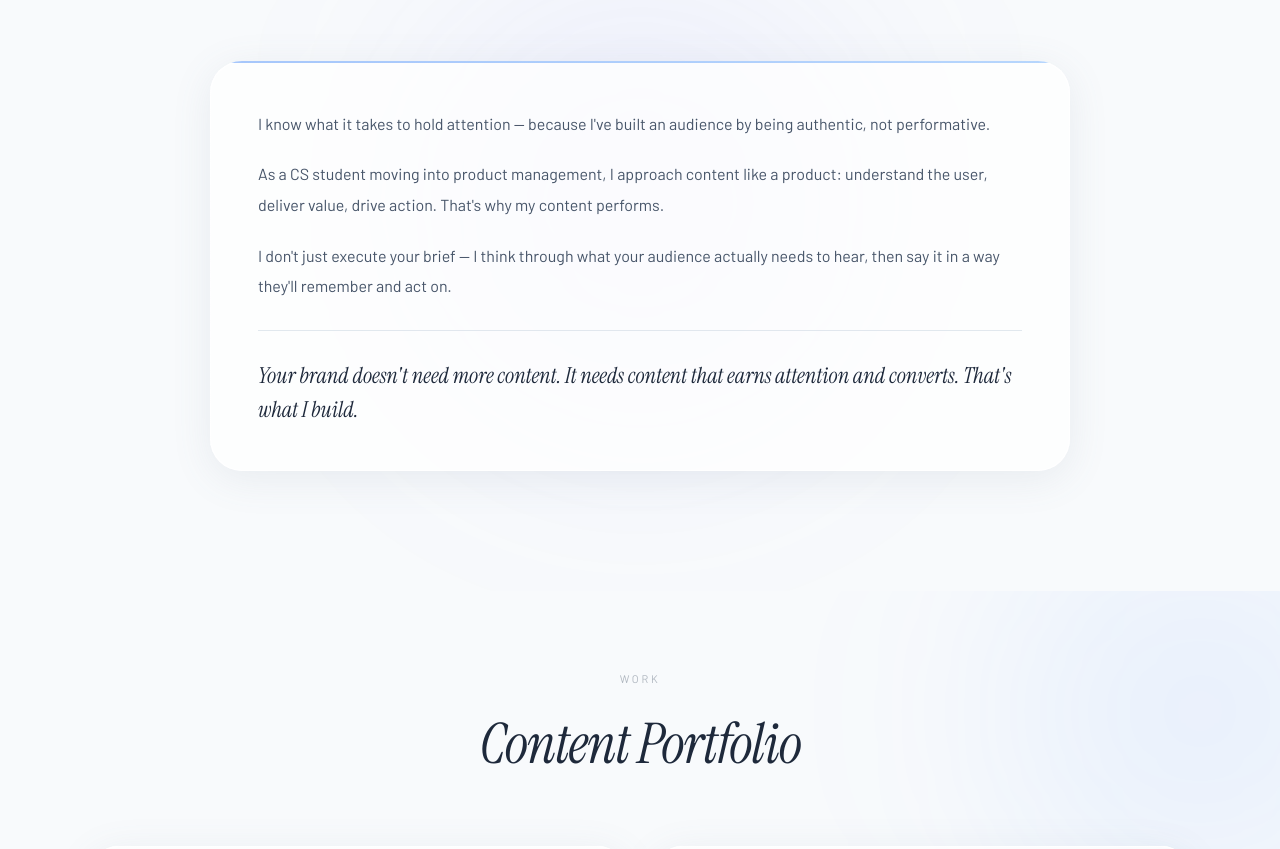
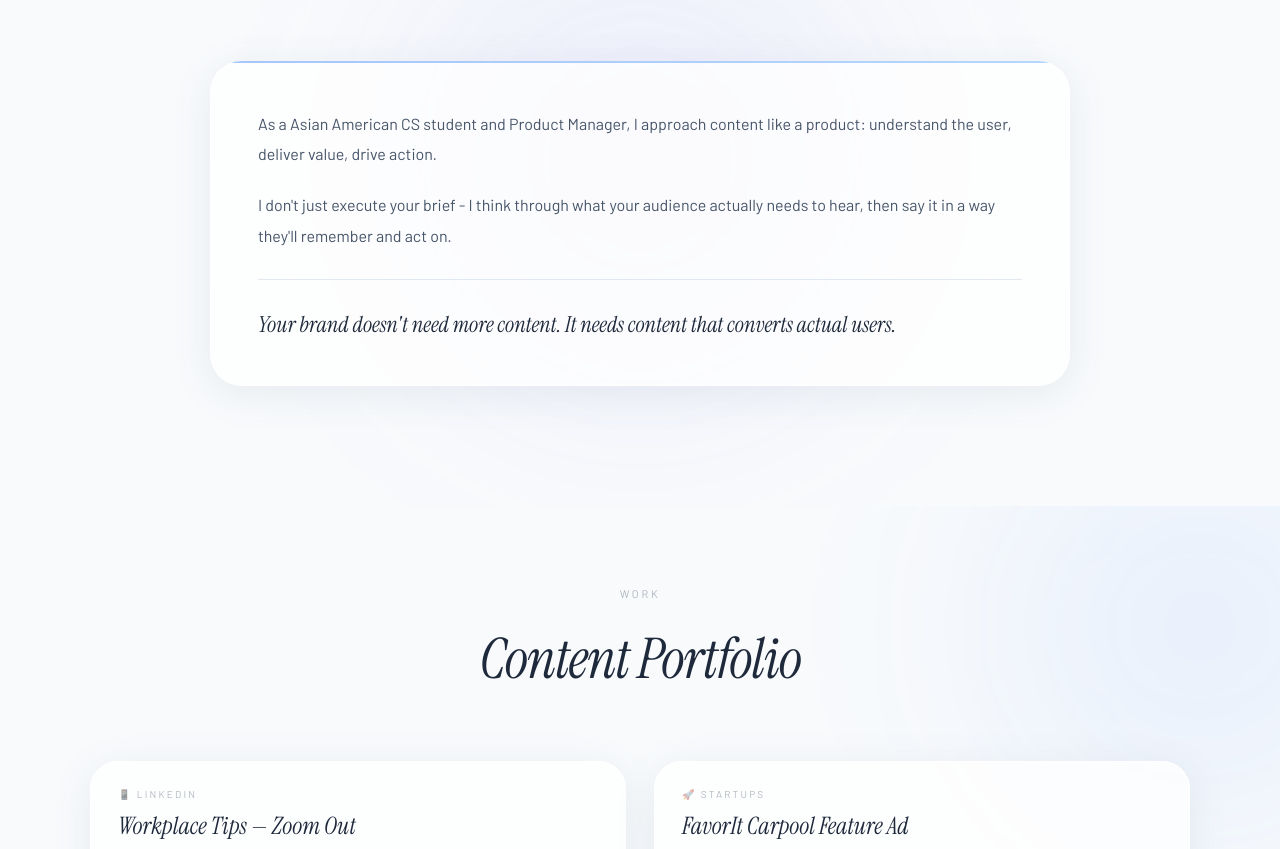
Before and after one commit to MathewLie/portfolio, a React (Vite) app: page / in a window 1280 px wide. Shown: the part 986-1835 px from the top of the page. Built offline with nearby package versions, Linux system fonts and the light colour scheme.

Commit message:
Updated Product Copy

```diff
--- a/src/App.jsx
+++ b/src/App.jsx
@@ -358,9 +358,8 @@ function WhyMe({ t }) {
   */
 
   const paras = [
-  "I know what it takes to hold attention — because I've built an audience by being authentic, not performative.",
-  "As a CS student moving into product management, I approach content like a product: understand the user, deliver value, drive action. That's why my content performs.",
-  "I don't just execute your brief — I think through what your audience actually needs to hear, then say it in a way they'll remember and act on.",
+  "As a Asian American CS student and Product Manager, I approach content like a product: understand the user, deliver value, drive action.",
+  "I don't just execute your brief - I think through what your audience actually needs to hear, then say it in a way they'll remember and act on.",
   ];
 
   return (
@@ -392,7 +391,7 @@ function WhyMe({ t }) {
             <div style={{ borderTop: `1px solid ${t.divider}`, paddingTop: 28, marginTop: 28 }}>
               <p className="font-heading" style={{ fontStyle: "italic", color: t.text,
                 fontSize: 22, lineHeight: 1.55 }}>
-                Your brand doesn't need more content. It needs content that earns attention and converts. That's what I build.
+                Your brand doesn't need more content. It needs content that converts actual users.
               </p>
             </div>
           </div>
```
